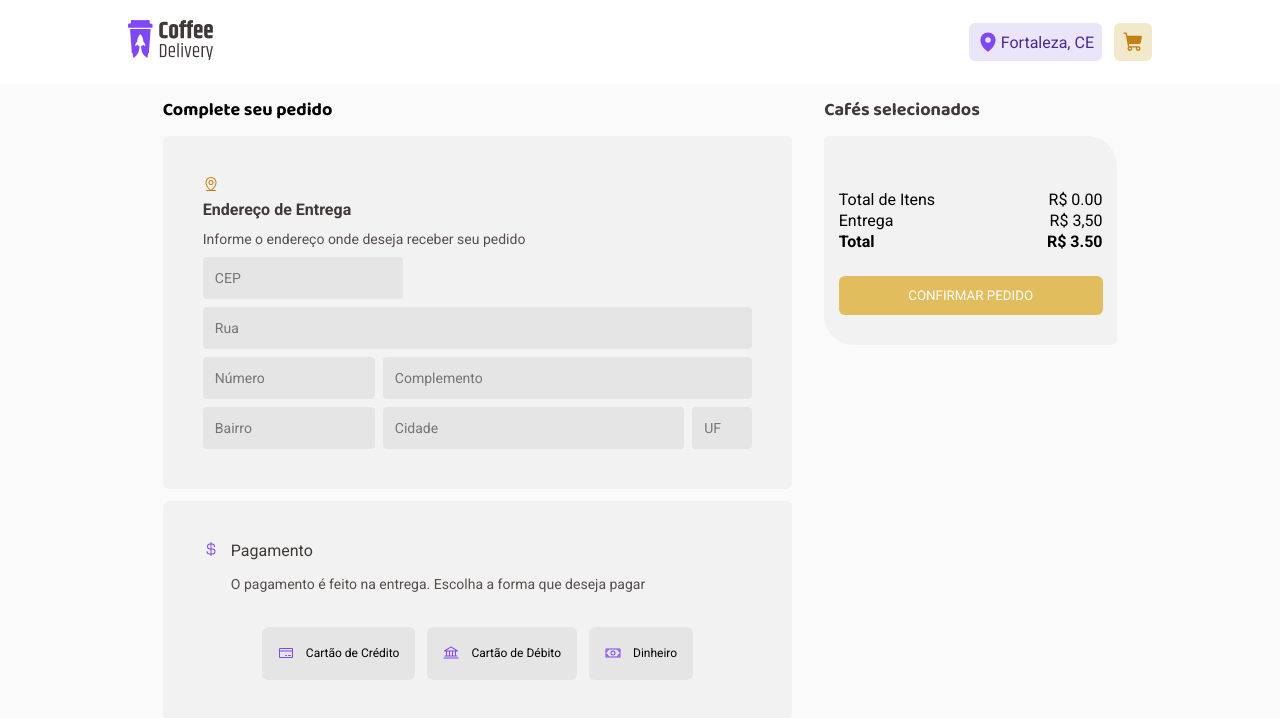
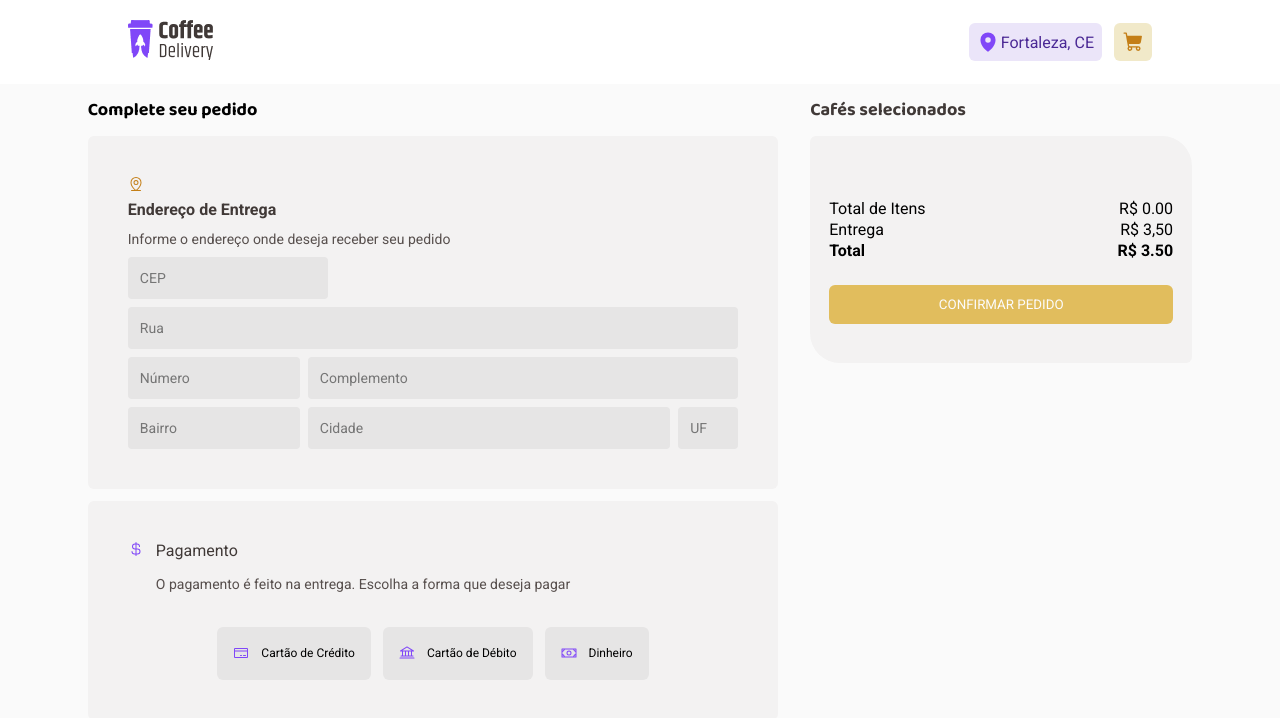
Before and after one commit to lwkas-gabriel/coffee-shop-rocketseat, a React (Vite) app: page /checkout in a window 1280 px wide. Shown: the top 718 px of the page. Built offline with nearby package versions, Linux system fonts and the light colour scheme.

Commit message:
css: fix na caixa de cafés do checkout

```diff
--- a/src/pages/Checkout/styles.ts
+++ b/src/pages/Checkout/styles.ts
@@ -37,8 +37,7 @@ export const SectionForm = styled.section`
 export const CheckoutPriceContainer = styled.section`
     display: flex;
     flex-direction: column;
-    width: 400px;
-
+    width: 550px;
 
     h4{
         font-family: "Baloo 2";
@@ -46,7 +45,7 @@ export const CheckoutPriceContainer = styled.section`
         color: ${props => props.theme["base-subtitle"]};
     }
 
-    @media(max-width:768px){
+    @media(max-width:1140px){
         width: 90%;
     }
 `
```
